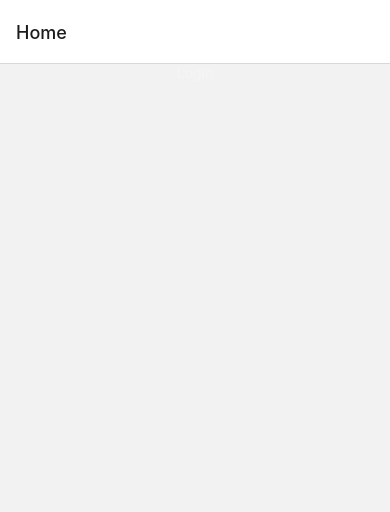
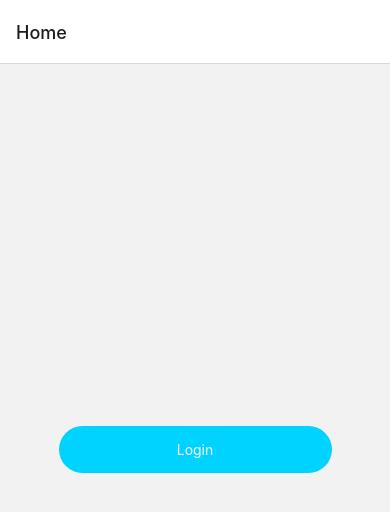
Before and after one commit to jedi24garcia/Fitness-App, a React Native app: screen /Home in a window 390 px wide. Shown: the top 512 px of the page. Built offline with nearby package versions, Linux system fonts and the light colour scheme.

Commit message:
centered login button

```diff
--- a/pages/LoginPage.js
+++ b/pages/LoginPage.js
@@ -1,10 +1,12 @@
 import React from 'react';
-import { StyleSheet, Text, View } from 'react-native';
+import { StyleSheet, Text, TouchableOpacity, View, Alert } from 'react-native';
 
 const EntryPage = () => {
     return (
-        <View>
-            <Text style={styles.SignInFont}>Login</Text>
+        <View style={styles.container}>
+            <TouchableOpacity style={styles.SignInButton} onPress={() => Alert.alert('Button Pressed')}>
+                <Text style={styles.SignInFont}>Login</Text>
+            </TouchableOpacity>
         </View>
     );
 };
@@ -12,6 +14,19 @@ const EntryPage = () => {
 export default EntryPage;
 
 const styles = StyleSheet.create ({
+    container: {
+        justifyContent: 'center',
+        alignItems: 'center',
+        flex: 1,
+    },
+    SignInButton: {
+        backgroundColor: '#00d3ff',
+        borderRadius: 100,
+        width: '70%',
+        marginBottom: 10,
+        textAlign: 'center',
+        padding: 15,
+    },
     SignInFont: {
         color: '#F5F5F5',
         textAlign: 'center',
```
